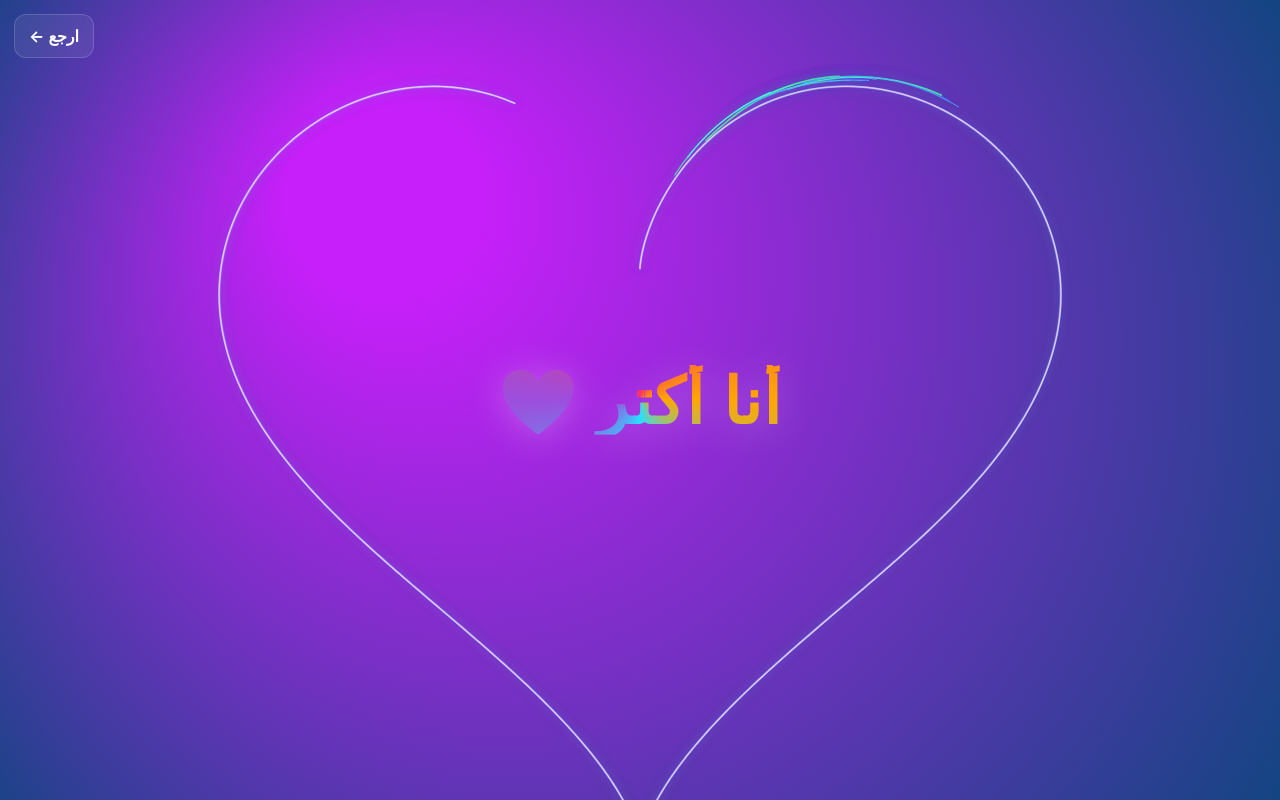
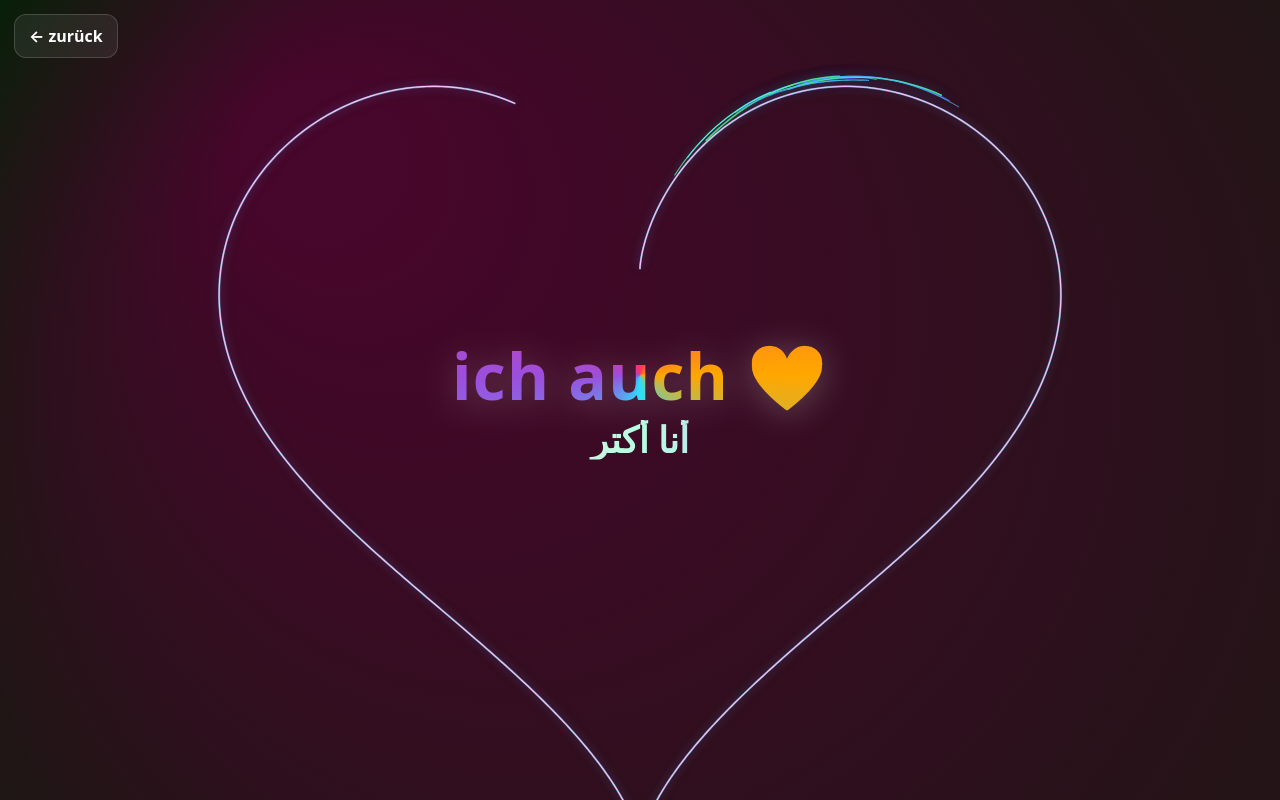
Before and after one commit to ABNxSAHAR/sweet-heart, a plain HTML site: page yes.html in a window 1280 px wide. Drawn offline with Linux system fonts and the light colour scheme; animation ran at ten frames a second.

Commit message:
Update yes.html

```diff
--- a/yes.html
+++ b/yes.html
@@ -32,10 +32,10 @@
 </head>
 <body>
 <canvas id="c"></canvas>
-<a class="back" href="index.html">← ارجع</a>
+<a class="back" href="index.html">← zurück</a>
 <div class="center">
-  <div class="de">❤️ أنا أكتر</div>
-
+  <div class="de">ich auch ❤️</div>
+  <div class="ar">أنا أكتر</div>
 </div>
 <script>
   const cnv=document.getElementById('c'),ctx=cnv.getContext('2d',{alpha:true});
@@ -80,13 +80,10 @@
     const base=Math.min(w,h)/34;
 
     bgHue=(bgHue+0.12)%360;
-const bg=ctx.createRadialGradient(w*0.3,h*0.25,100,w*0.7,h*0.8,Math.max(w,h)*1.2);
-bg.addColorStop(0,`hsla(${(bgHue+280)%360},95%,55%,0.8)`);
-bg.addColorStop(0.5,`hsla(${(bgHue+200)%360},90%,25%,0.9)`);
-bg.addColorStop(1,`hsla(${(bgHue+120)%360},90%,12%,1)`);
-ctx.fillStyle=bg;
-ctx.fillRect(0,0,w,h);
-
+    const bg=ctx.createRadialGradient(w*0.25,h*0.2,80,w*0.8,h*0.9,Math.max(w,h));
+    bg.addColorStop(0,`hsla(${(bgHue+320)%360},85%,15%,0.9)`);
+    bg.addColorStop(1,`hsla(${(bgHue+120)%360},92%,7%,1)`);
+    ctx.fillStyle=bg; ctx.fillRect(0,0,w,h);
 
     const targetProg=Math.min(1, elapsed/3600);
     const tempo=0.06+0.04*(0.5+0.5*Math.sin(ts*0.0013));
```
